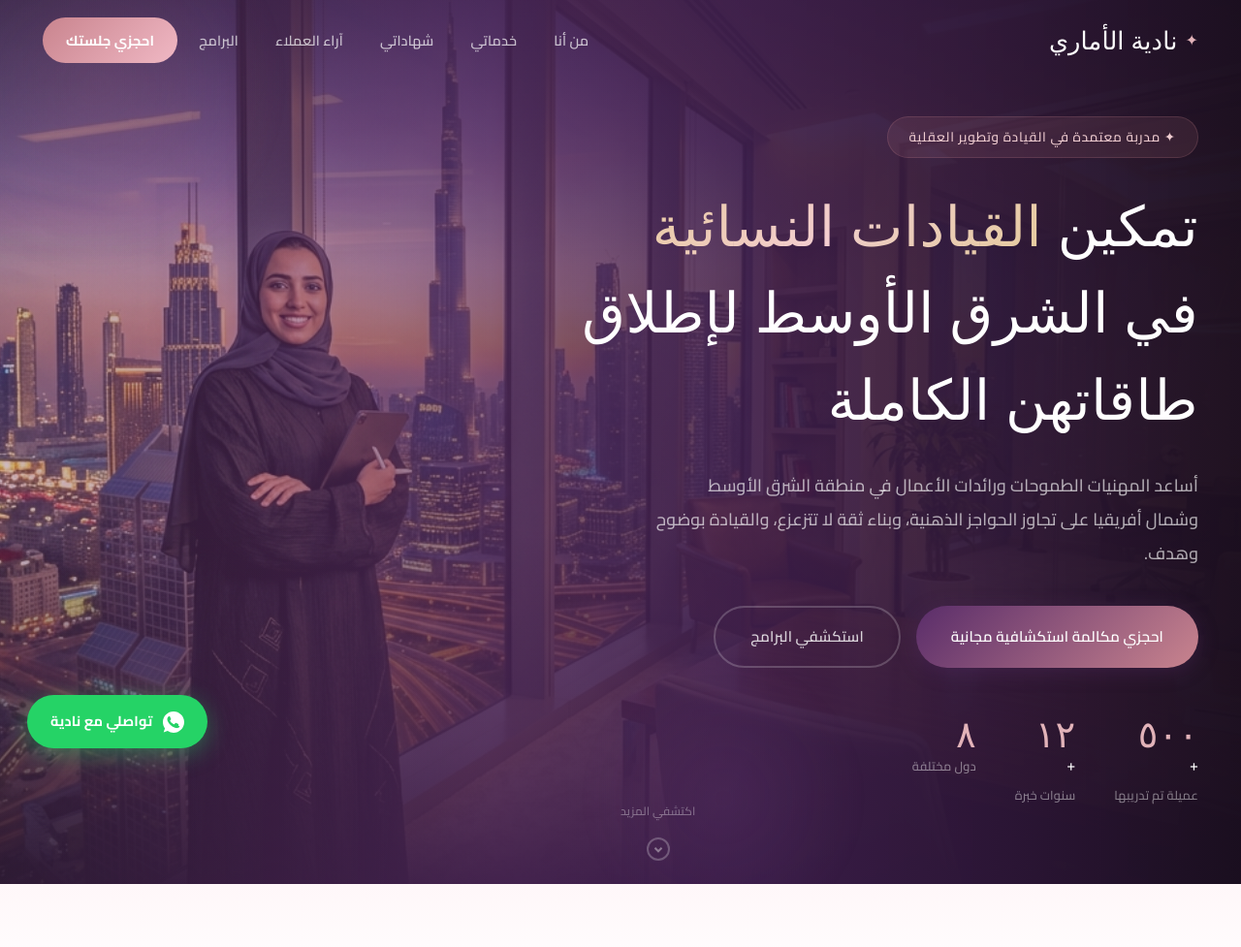
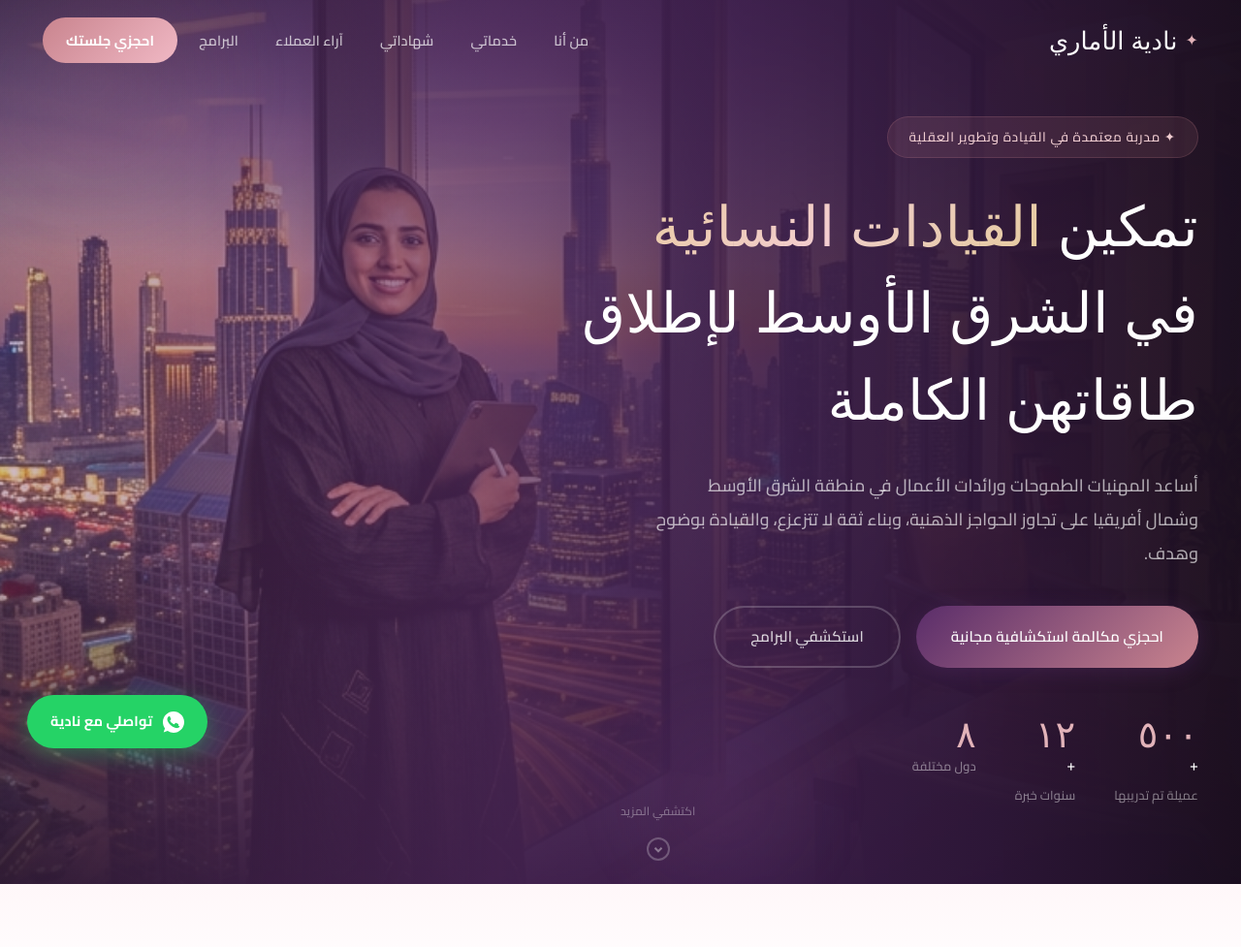
Before and after one commit to MohammedHdid/Nadia_Amari, a website built with Vite: page index.html in a window 1280 px wide. Shown: the top 977 px of the page at 97% size. Built offline with nearby package versions, Linux system fonts and the light colour scheme; a script that the page names is missing; a web font is replaced by a local one.

Commit message:
Enhance hero focus - zoomed desktop portrait for higher impact

```diff
--- a/style.css
+++ b/style.css
@@ -430,8 +430,8 @@ ul { list-style: none; }
   position: absolute;
   inset: 0;
   background-image: url("/images/coach-nadia-v2.png");
-  background-size: cover;
-  background-position: left center;
+  background-size: 130%;
+  background-position: 1% center;
   background-repeat: no-repeat;
   z-index: 0;
 }
```
